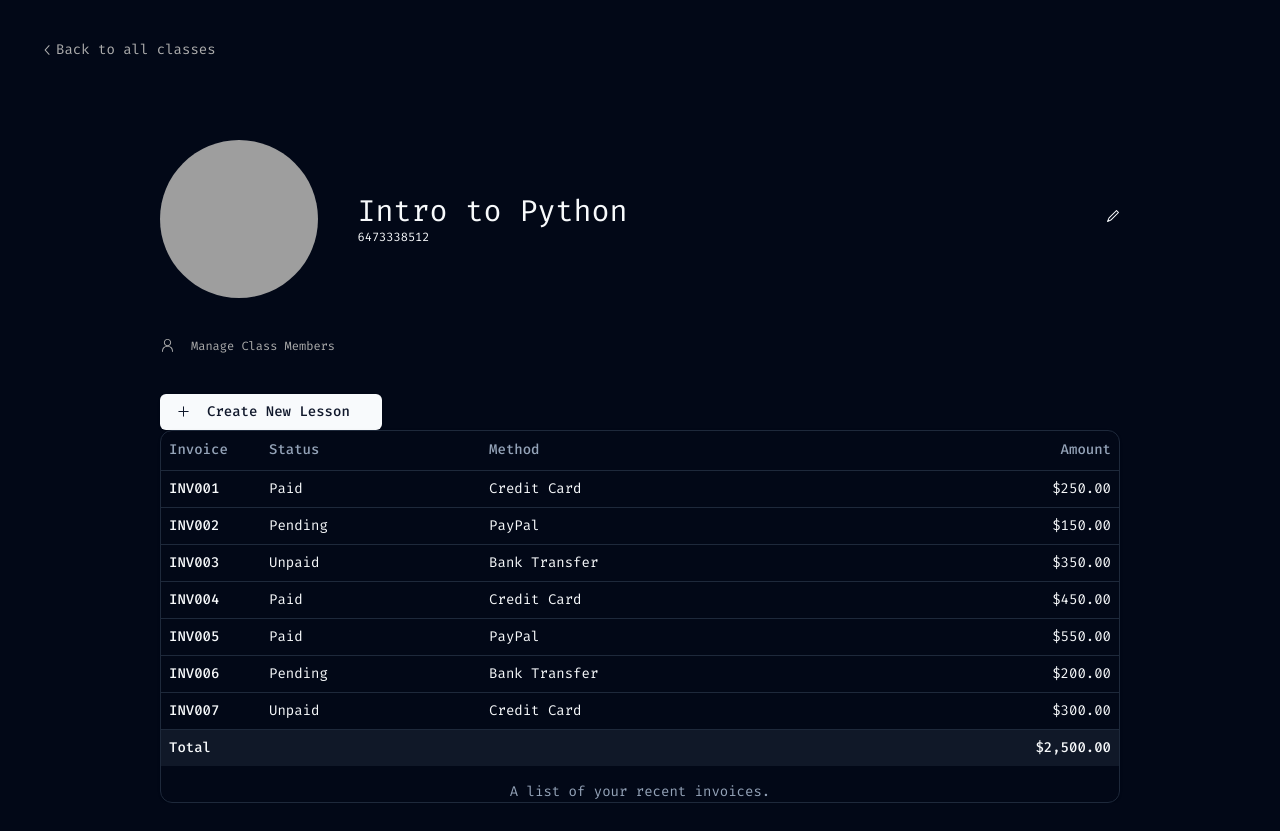
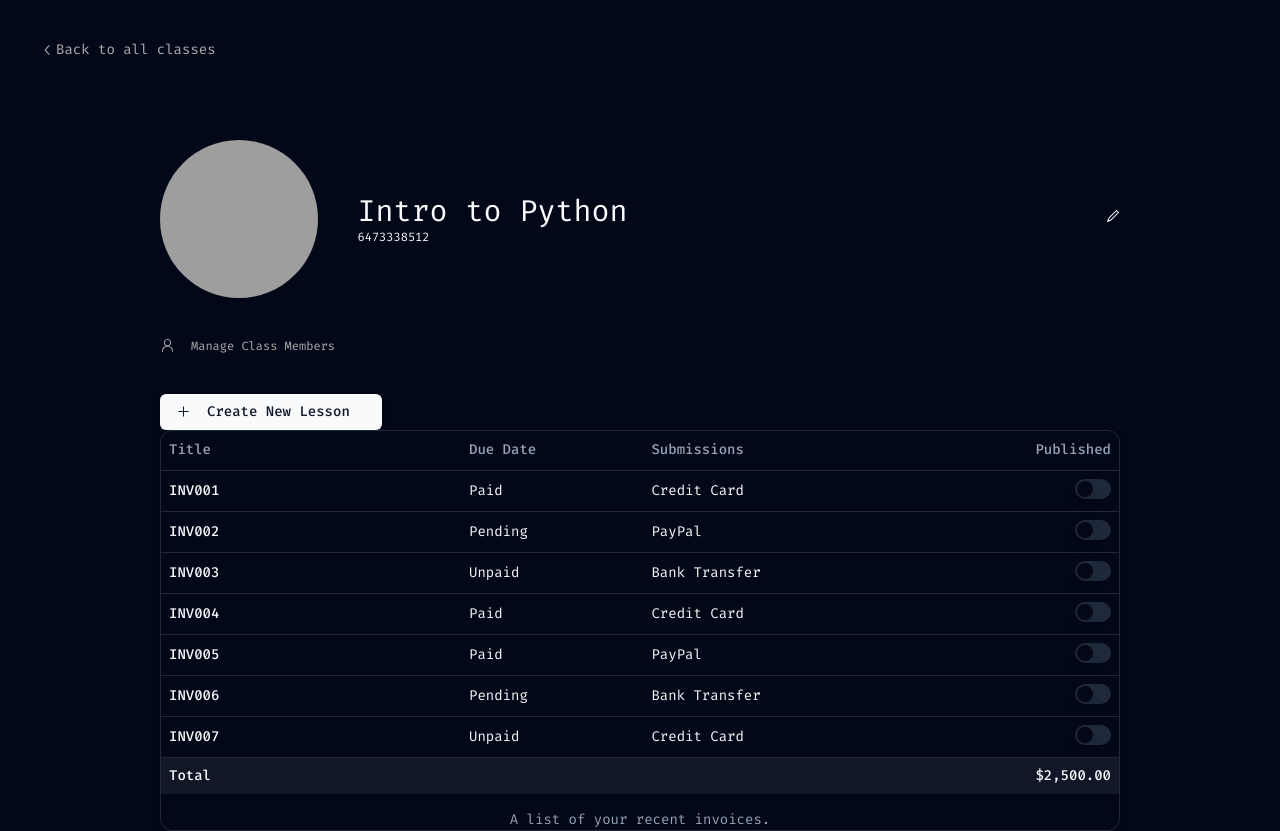
Before and after one commit to rtutz/codl, a Next.js app: page /teach/1 in a window 1280 px wide. Before the commit the page ends 803 px from the top, so only its background shows below. Built offline with nearby package versions, Linux system fonts and the light colour scheme; no server answers; sample sign-in values are in the browser's storage; grey boxes are pictures that could not be loaded.

Commit message:
UI implementation for inside project

```diff
--- a/app/teach/[classID]/page.tsx
+++ b/app/teach/[classID]/page.tsx
@@ -1,6 +1,7 @@
 "use client"
 import { redirect, useParams } from "next/navigation"
 import { useSession } from "next-auth/react"
+import { useRouter } from 'next/navigation'
 import { ChevronLeftIcon, Pencil1Icon, PersonIcon, PlusIcon} from "@radix-ui/react-icons"
 import { Avatar, AvatarFallback, AvatarImage } from "@/components/ui/avatar"
 import { Button } from "@/components/ui/button"
@@ -22,6 +23,10 @@
     TableHeader,
     TableRow,
   } from "@/components/ui/table"
+import { Switch } from "@/components/ui/switch"
+import { MouseEvent } from "react"
+import { usePathname } from 'next/navigation'
+
 
 function ClassHome() {
     const { data: session, status, update } = useSession()
@@ -72,6 +77,14 @@
     },
   ]
 
+  const router = useRouter();
+  const pathname = usePathname();
+
+  const openProject = (e: MouseEvent, lessonId: string) => {
+    e.preventDefault();
+    router.push(`${pathname}/class1`);
+  }
+
 
     // You have to do fetch here
     const classID = useParams<{classID: string}>()
@@ -119,19 +132,19 @@
                         <TableCaption>A list of your recent invoices.</TableCaption>
                         <TableHeader>
                             <TableRow>
-                            <TableHead className="w-[100px]">Invoice</TableHead>
-                            <TableHead>Status</TableHead>
-                            <TableHead>Method</TableHead>
-                            <TableHead className="text-right">Amount</TableHead>
+                            <TableHead className="w-[300px]">Title</TableHead>
+                            <TableHead>Due Date</TableHead>
+                            <TableHead>Submissions</TableHead>
+                            <TableHead className="text-right">Published</TableHead>
                             </TableRow>
                         </TableHeader>
                         <TableBody>
                             {invoices.map((invoice) => (
-                            <TableRow key={invoice.invoice}>
+                            <TableRow key={invoice.invoice} onClick={(e) => openProject(e, invoice.invoice)}>
                                 <TableCell className="font-medium">{invoice.invoice}</TableCell>
                                 <TableCell>{invoice.paymentStatus}</TableCell>
                                 <TableCell>{invoice.paymentMethod}</TableCell>
-                                <TableCell className="text-right">{invoice.totalAmount}</TableCell>
+                                <TableCell className="text-right"><Switch /></TableCell>
                             </TableRow>
                             ))}
                         </TableBody>
--- /dev/null
+++ b/components/ui/switch.tsx
@@ -0,0 +1,29 @@
+"use client"
+
+import * as React from "react"
+import * as SwitchPrimitives from "@radix-ui/react-switch"
+
+import { cn } from "@/lib/utils"
+
+const Switch = React.forwardRef<
+  React.ElementRef<typeof SwitchPrimitives.Root>,
+  React.ComponentPropsWithoutRef<typeof SwitchPrimitives.Root>
+>(({ className, ...props }, ref) => (
+  <SwitchPrimitives.Root
+    className={cn(
+      "peer inline-flex h-5 w-9 shrink-0 cursor-pointer items-center rounded-full border-2 border-transparent shadow-sm transition-colors focus-visible:outline-none focus-visible:ring-2 focus-visible:ring-ring focus-visible:ring-offset-2 focus-visible:ring-offset-background disabled:cursor-not-allowed disabled:opacity-50 data-[state=checked]:bg-primary data-[state=unchecked]:bg-input",
+      className
+    )}
+    {...props}
+    ref={ref}
+  >
+    <SwitchPrimitives.Thumb
+      className={cn(
+        "pointer-events-none block h-4 w-4 rounded-full bg-background shadow-lg ring-0 transition-transform data-[state=checked]:translate-x-4 data-[state=unchecked]:translate-x-0"
+      )}
+    />
+  </SwitchPrimitives.Root>
+))
+Switch.displayName = SwitchPrimitives.Root.displayName
+
+export { Switch }
--- a/package.json
+++ b/package.json
@@ -16,6 +16,7 @@
     "@radix-ui/react-icons": "^1.3.0",
     "@radix-ui/react-label": "^2.0.2",
     "@radix-ui/react-slot": "^1.0.2",
+    "@radix-ui/react-switch": "^1.0.3",
     "class-variance-authority": "^0.7.0",
     "clsx": "^2.1.1",
     "dotenv": "^16.4.5",
```
Also changed, not shown: 1 other file (tests, documents, lock files or other folders).
